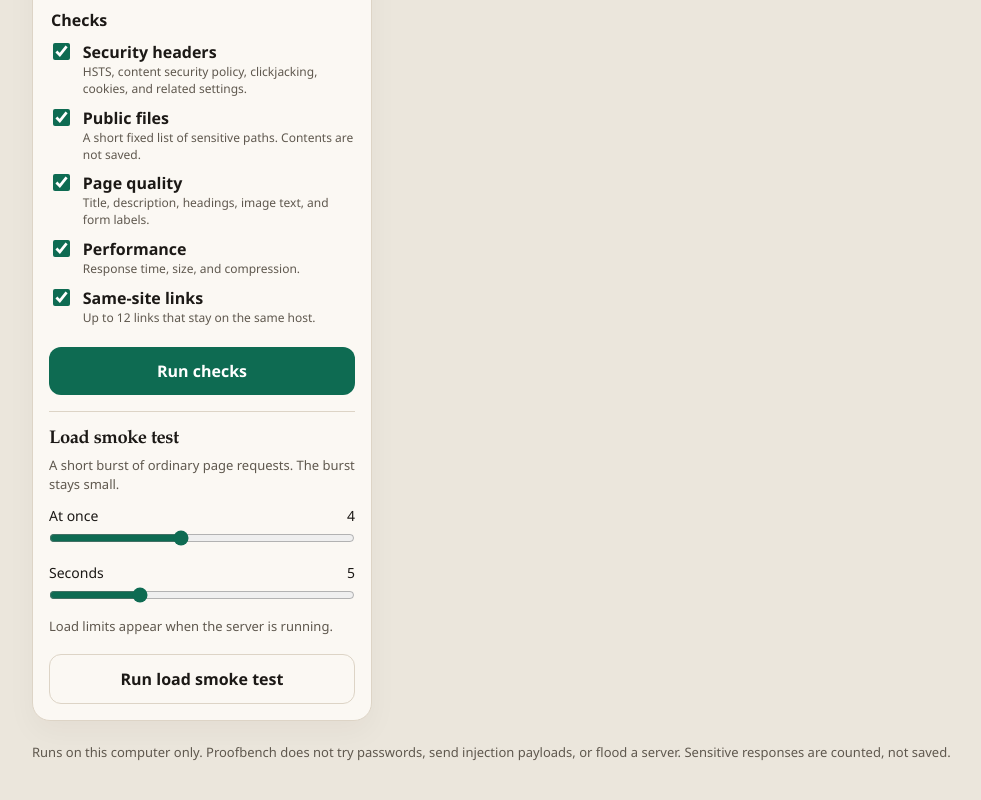
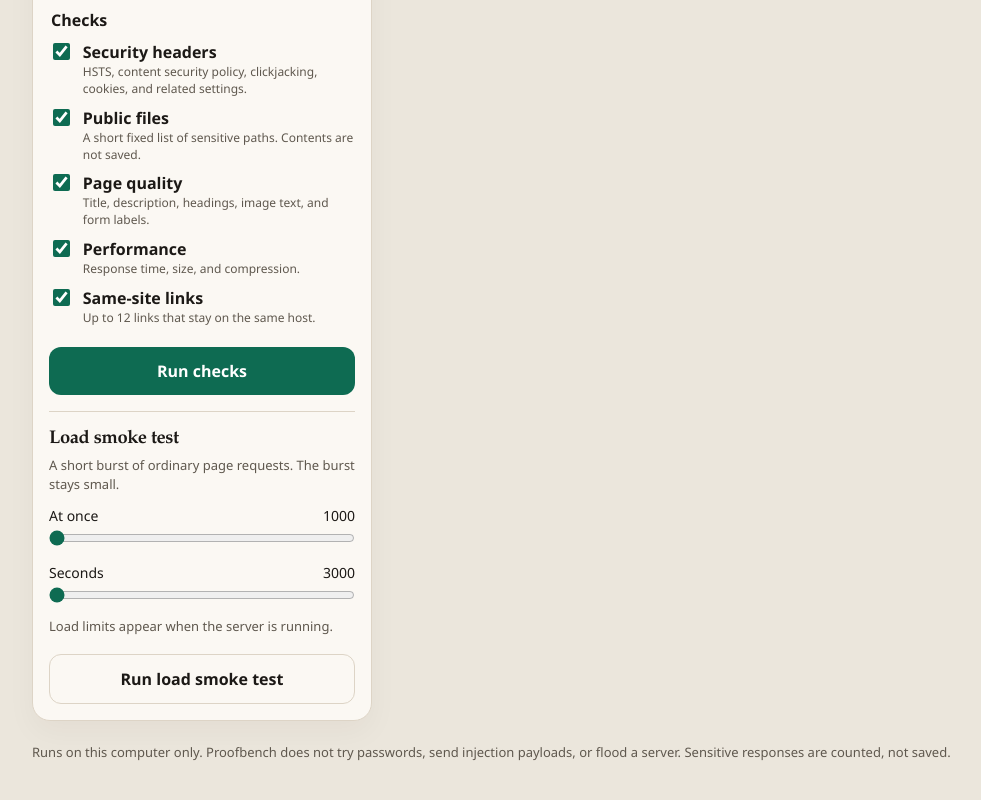
Before and after one commit to fdg20/proofbench, a website: page public/index.html in a window 1280 px wide. Shown: the part 352-1152 px from the top of the page, without its empty margins (68-1049 px from the left). Drawn offline with Linux system fonts and the light colour scheme; no server answers.

Commit message:
Update index.html

```diff
--- a/public/index.html
+++ b/public/index.html
@@ -88,9 +88,9 @@
         <h2 class="section-label">Load smoke test</h2>
         <p class="hint">A short burst of ordinary page requests. The burst stays small.</p>
         <label class="slider-label" for="concurrency">At once <output id="concurrency-out">4</output></label>
-        <input id="concurrency" type="range" min="1" max="8" value="4">
+        <input id="concurrency" type="range" min="1000" max="8000" value="4">
         <label class="slider-label" for="duration">Seconds <output id="duration-out">5</output></label>
-        <input id="duration" type="range" min="3" max="10" value="5">
+        <input id="duration" type="range" min="3000" max="10000" value="5">
         <p id="caps-note" class="hint">Up to 8 requests at a time, for 3 to 10 seconds, and 80 requests total.</p>
         <button type="button" class="secondary" id="run-load" aria-describedby="caps-note">Run load smoke test</button>
       </form>
```
